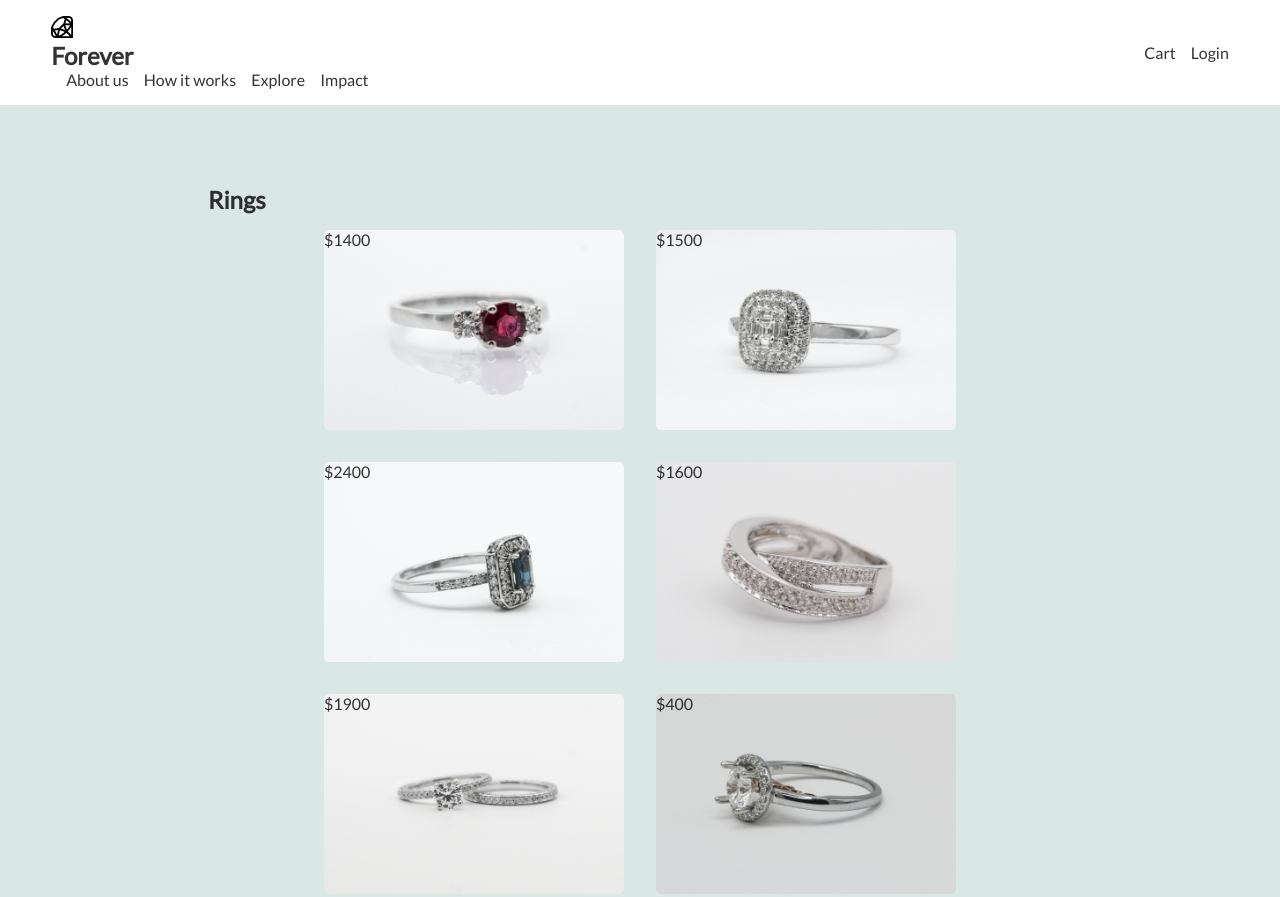
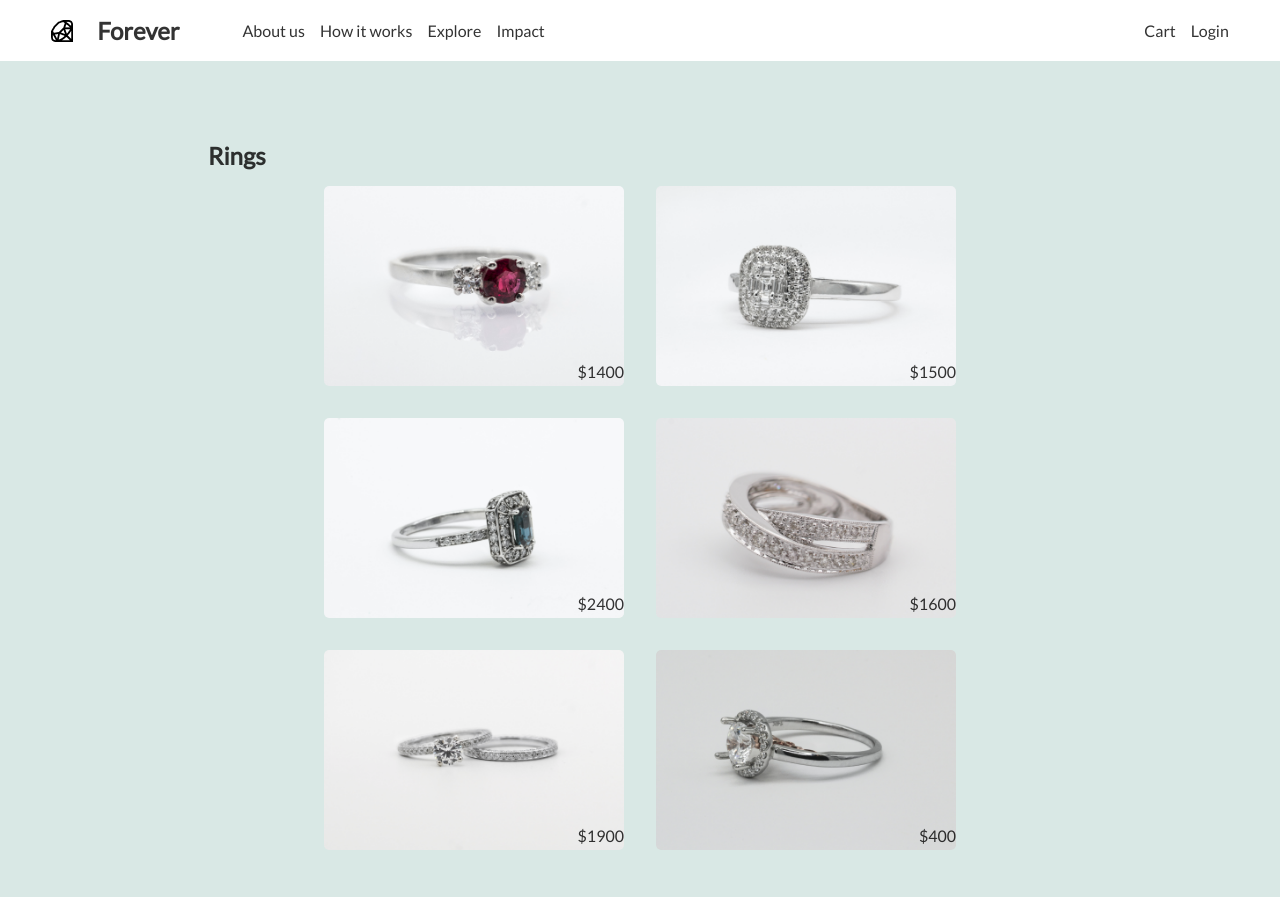
Before and after one commit to kemaltt/-Css-display_Flex_Lev3_2_forever, a plain HTML site: page index.html in a window 1280 px wide. Shown: the top 897 px of the page. Drawn offline with Linux system fonts and the light colour scheme.

Commit message:
last-commit

```diff
--- a/index.html
+++ b/index.html
@@ -12,13 +12,13 @@
 <body>
     <header>
         <nav>
-            <div class="logo-menü">
-                <div class="logo">
+            <div class="nav-menü">
+                <div class="nav-logo">
                     <img src="assets/img/logo.png" alt="logo">
                     <h1>Forever</h1>
                 </div>
 
-                <div class="nav-menü">
+                <div class="nav-list">
                     <ul>
                         <li><a href="#">About us</a></li>
                         <li><a href="#">How it works</a></li>
@@ -46,22 +46,28 @@
             <h2>Rings</h2>
             <div class="image">
                 <div class="image1">
-                    <p>$1400</p>
+                    <span>$1400</span>
+
                 </div>
                 <div class="image2">
-                    <p>$1500</p>
+                    <span>$1500</span>
+
                 </div>
                 <div class="image3">
-                    <p>$2400</p>
+                    <span>$2400</span>
+
                 </div>
                 <div class="image4">
-                    <p>$1600</p>
+                    <span>$1600</span>
+
                 </div>
                 <div class="image5">
-                    <p>$1900</p>
+                    <span>$1900</span>
+
                 </div>
                 <div class="image6">
-                    <p>$400</p>
+                    <span>$400</span>
+
                 </div>
 
                 <!-- <img src="assets/img/ring001.png" alt="bild1">
```
